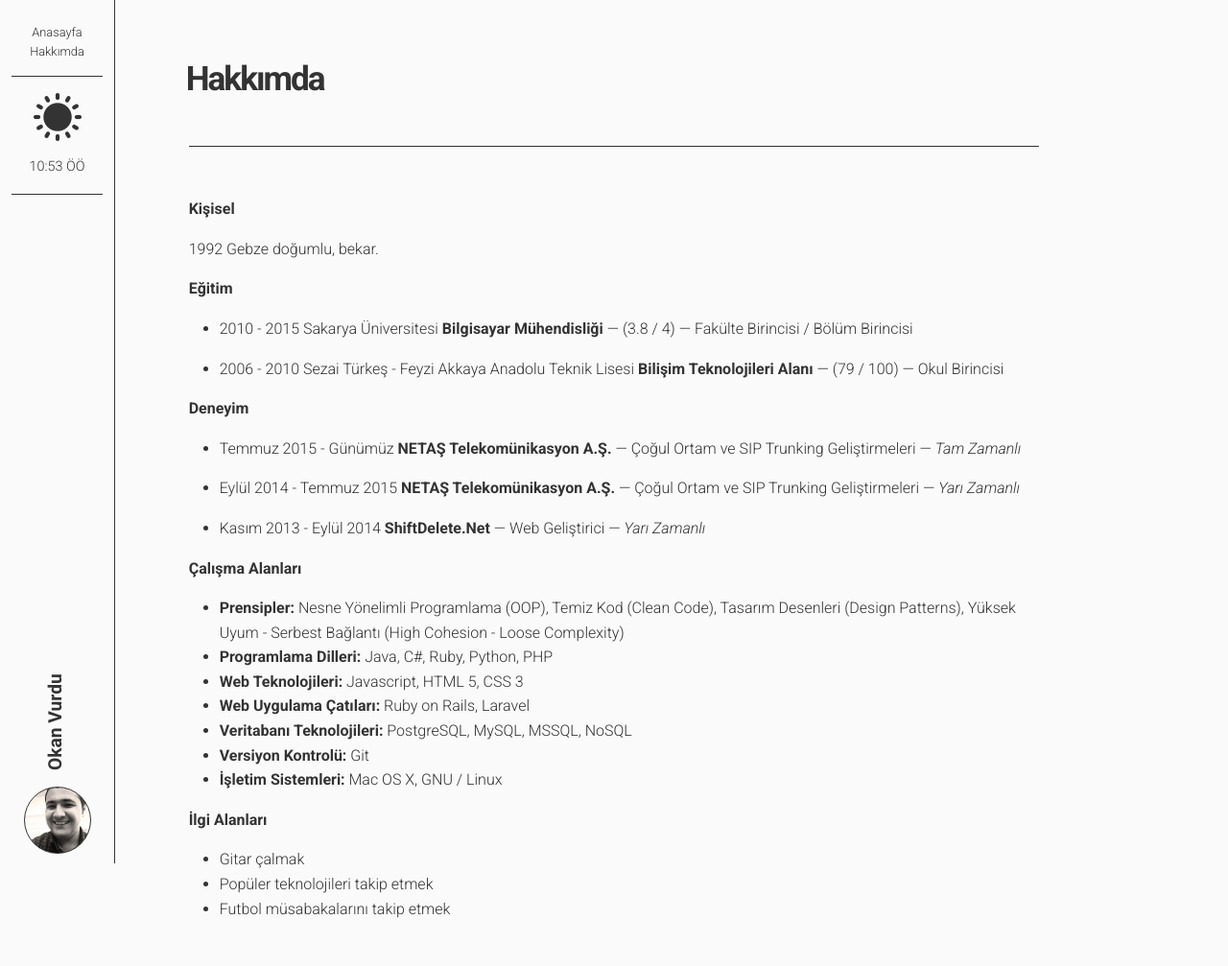
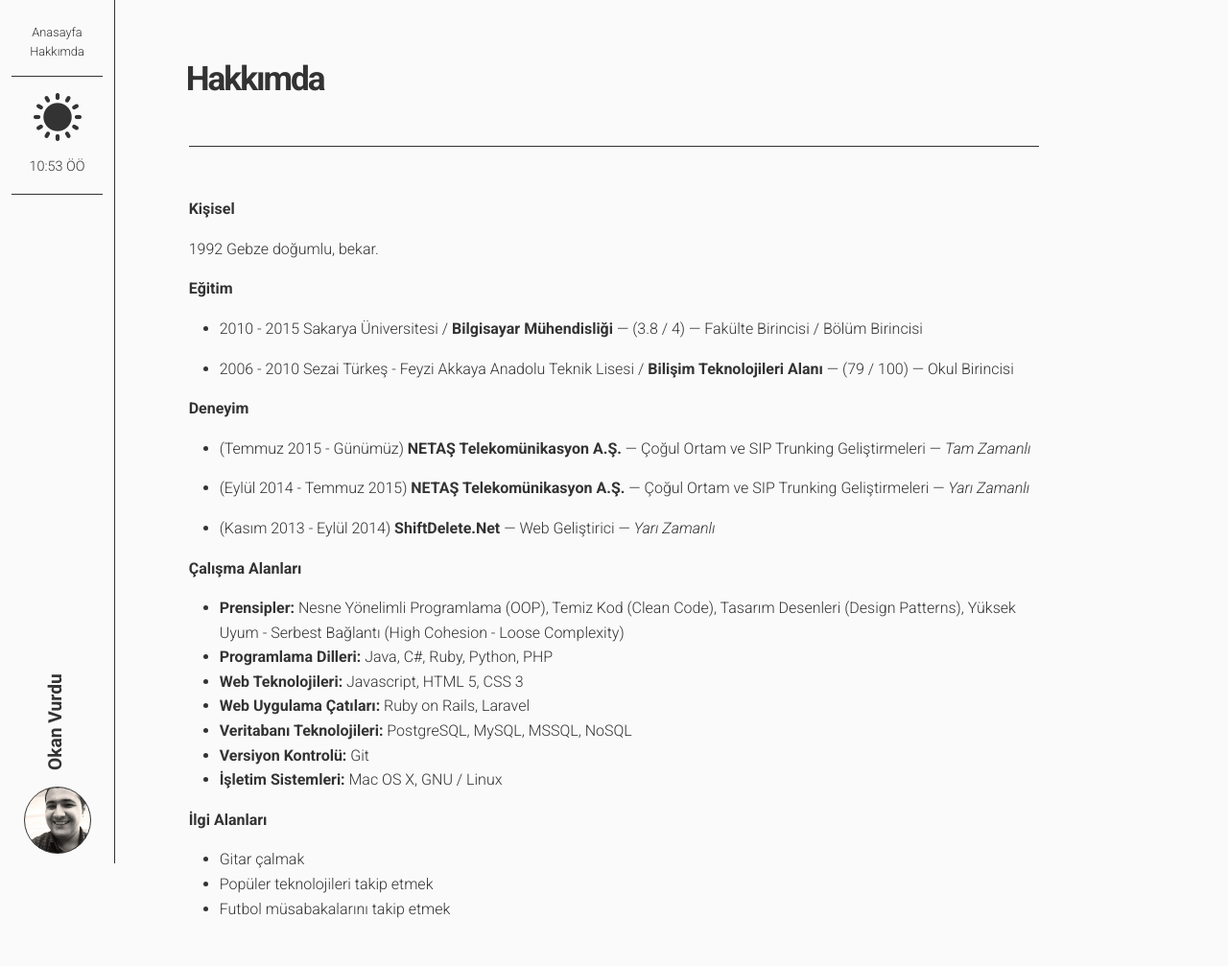
Before and after one commit to minel/okanvurdu.github.io, a Jekyll site: the page built from about.md, in a window 1280 px wide. Shown: the whole page at 96% size. Built offline with Jekyll 4.4.1, drawn with Linux system fonts in a browser that asks for light colours.

```diff
--- a/about.md
+++ b/about.md
@@ -11,26 +11,26 @@ permalink: /hakkimda/
 
 **Eğitim**
 
- -  2010 - 2015 Sakarya Üniversitesi
+ -  2010 - 2015 Sakarya Üniversitesi /
     **Bilgisayar Mühendisliği** --- (3.8 / 4)
     --- Fakülte Birincisi / Bölüm Birincisi
 
- - 2006 - 2010 Sezai Türkeş - Feyzi Akkaya Anadolu Teknik Lisesi
+ - 2006 - 2010 Sezai Türkeş - Feyzi Akkaya Anadolu Teknik Lisesi /
     **Bilişim Teknolojileri Alanı** --- (79 / 100)
     --- Okul Birincisi
 
 
 **Deneyim**
 
- -  Temmuz 2015 - Günümüz
+ -  (Temmuz 2015 - Günümüz)
     **NETAŞ Telekomünikasyon A.Ş.** --- Çoğul Ortam ve SIP Trunking Geliştirmeleri
     --- *Tam Zamanlı*
 
- -  Eylül 2014 - Temmuz 2015
+ -  (Eylül 2014 - Temmuz 2015)
     **NETAŞ Telekomünikasyon A.Ş.** --- Çoğul Ortam ve SIP Trunking Geliştirmeleri
     --- *Yarı Zamanlı*
 
- -  Kasım 2013 - Eylül 2014
+ -  (Kasım 2013 - Eylül 2014)
     **ShiftDelete.Net** --- Web Geliştirici
     --- *Yarı Zamanlı*
 
```
